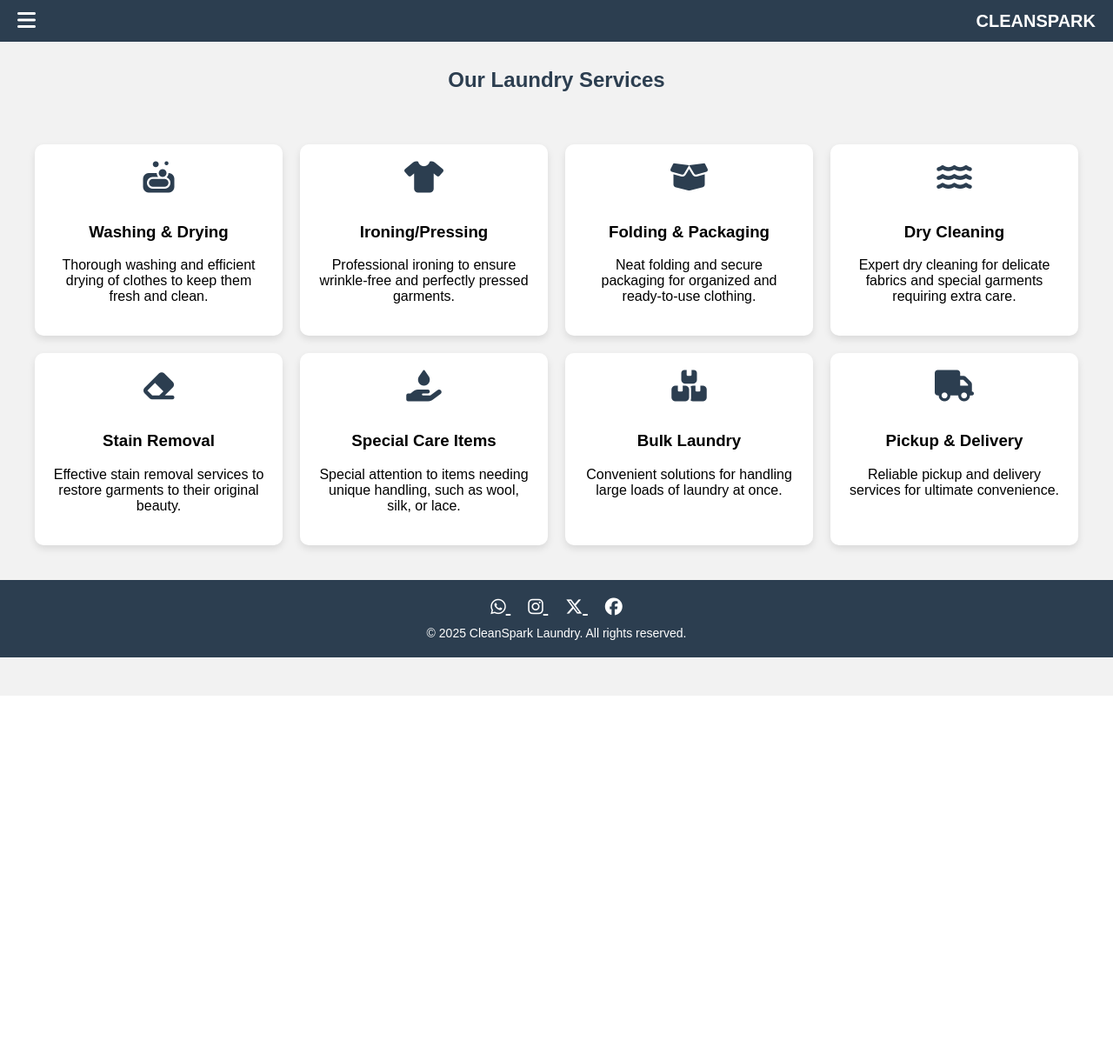
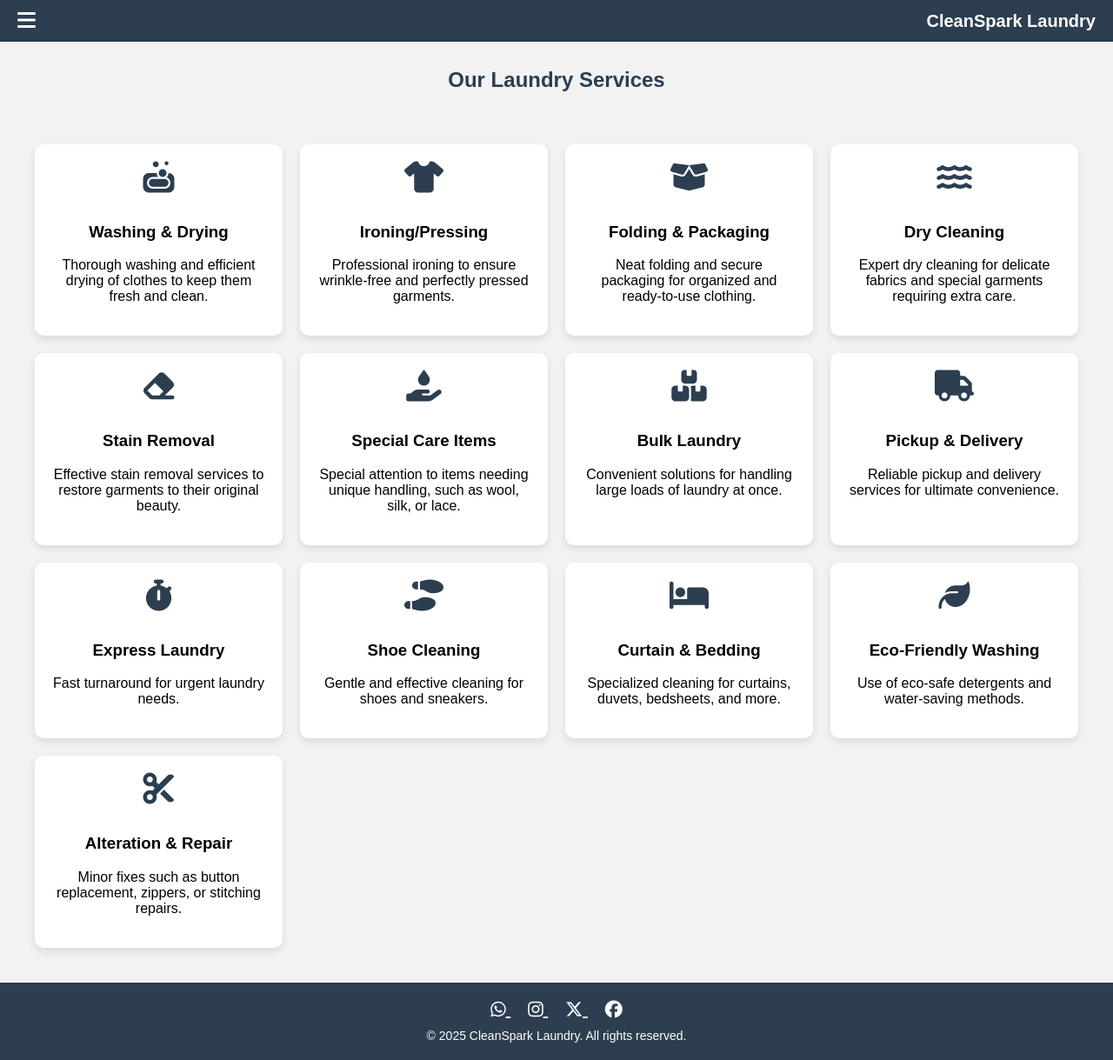
Before and after one commit to munir-moh/laundry-service, a Flask app: page /services in a window 1280 px wide. Shown: the whole page at 87% size. Before the commit the page ends 800 px from the top, so only its background shows below. Run offline with Flask 3, Linux system fonts and the light colour scheme.

Commit message:
Update navbar logo text and enhance services section with new service cards and hover effects

```diff
--- a/templates/navbar.html
+++ b/templates/navbar.html
@@ -74,7 +74,7 @@
     <div class="menu-icon" onclick="openSidebar()">
         <i class="fas fa-bars"></i>
     </div>
-    <a class="logo" href="/">CLEANSPARK</a>
+    <a class="logo" href="/">CleanSpark Laundry</a>
 </div>
 
 <div id="mySidebar" class="sidebar">
--- a/templates/services.html
+++ b/templates/services.html
@@ -63,6 +63,11 @@
             font-size: 36px;
             color: #2c3e50;
             margin-bottom: 15px;
+            transition: transform 0.6s ease;
+        }
+
+        .service-card:hover i {
+            transform: rotate(360deg);
         }
 
         @keyframes fadeInUp {
@@ -120,7 +125,33 @@
             <h3>Pickup & Delivery</h3>
             <p>Reliable pickup and delivery services for ultimate convenience.</p>
         </div>
+        <div class="service-card">
+            <i class="fas fa-stopwatch"></i>
+            <h3>Express Laundry</h3>
+            <p>Fast turnaround for urgent laundry needs.</p>
+        </div>
+        <div class="service-card">
+            <i class="fas fa-shoe-prints"></i>
+            <h3>Shoe Cleaning</h3>
+            <p>Gentle and effective cleaning for shoes and sneakers.</p>
+        </div>
+        <div class="service-card">
+            <i class="fas fa-bed"></i>
+            <h3>Curtain & Bedding</h3>
+            <p>Specialized cleaning for curtains, duvets, bedsheets, and more.</p>
+        </div>
+        <div class="service-card">
+            <i class="fas fa-leaf"></i>
+            <h3>Eco-Friendly Washing</h3>
+            <p>Use of eco-safe detergents and water-saving methods.</p>
+        </div>
+        <div class="service-card">
+            <i class="fas fa-scissors"></i>
+            <h3>Alteration & Repair</h3>
+            <p>Minor fixes such as button replacement, zippers, or stitching repairs.</p>
+        </div>
     </div>
+
     <footer style="background-color: #2c3e50; color: white; padding: 20px 10px; text-align: center;">
         <div style="margin-bottom: 10px;">
             <a href="https://wa.me/2349012345678" target="_blank" style="color: white; margin: 0 10px; font-size: 20px;">
@@ -140,5 +171,6 @@
             &copy; {{ current_year }} CleanSpark Laundry. All rights reserved.
         </div>
     </footer>
+
 </body>
 </html>
```
